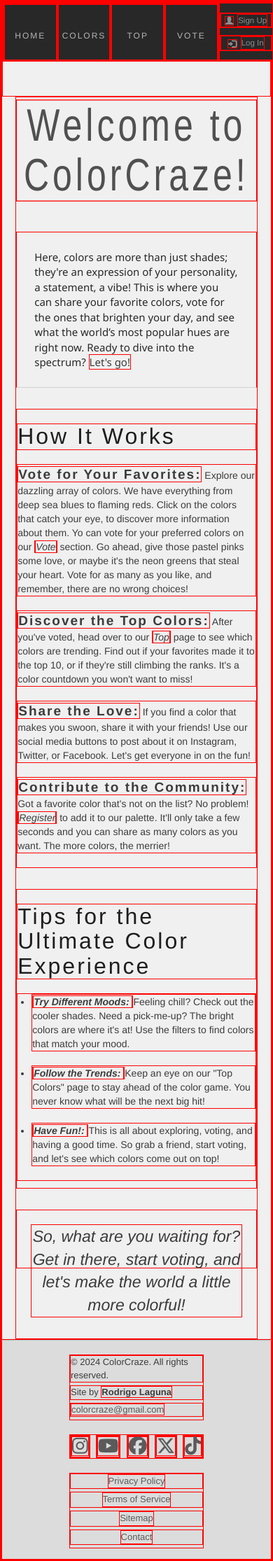
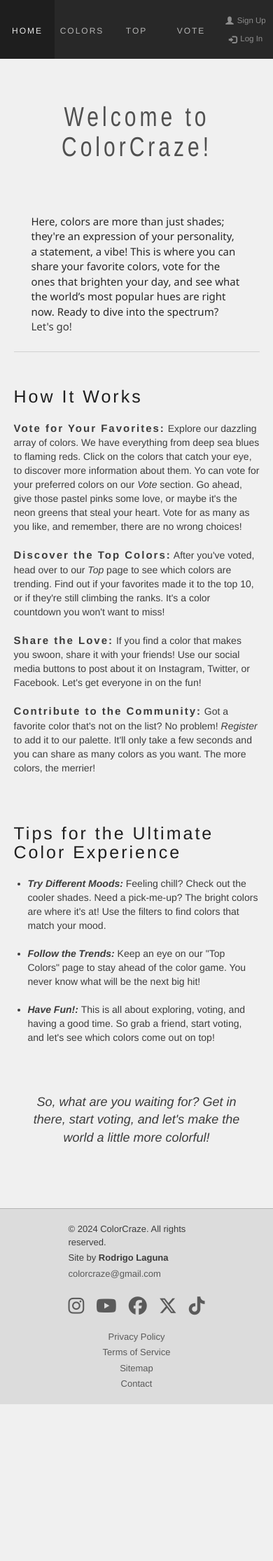
Before and after one commit to rdrlaguna/ColorCraze, a Flask app: page / in a window 390 px wide. Shown: the whole page at 70% size. After the commit the page ends 2006 px from the top, so only its background shows below. Run offline with Flask 3, Linux system fonts and the light colour scheme; some libraries are stand-ins or nearby versions.

Commit message:
Finish retouching the styles

```diff
--- a/static/styles.css
+++ b/static/styles.css
@@ -41,7 +41,6 @@
     margin: 0;
     padding: 0;
     box-sizing: border-box;
-    /*border: 1px solid red;*/
 }
 
 /* Override bootcamp settings */
@@ -1159,6 +1158,8 @@ footer a:hover {
     }
     .modal-container {
         width: 50%;
+        height: auto;
+        padding: 30px 20px 30px 20px;
     }
 
    /* .......... Footer .......... */
@@ -1178,20 +1179,30 @@ footer a:hover {
     }
 
     /* .......... Main ............ */
+    /* Page classes */
+    .page-title {
+        font-size: 3.5rem;
+    }
+    .page-intro {
+        font-size: 1.8rem;
+    }
+
     /* --- Color Modal --- */
     .modal-container {
         width: 60%;
+    }
+
+    /* --- Account / login */
+    #account-container {
+        width: 80%;
     }
 }
 
 
 
+/* ::::::::::::::: LARGE MOBILE DEVICES ::::::::::::::::::::: */
+@media only screen and (max-width: 580px) {
 
-/* ::::::::::::::: LARGE MOBILE DEVICES ::::::::::::::::::::: */
-@media only screen and (max-width: 576px) {
-    * {
-        border: 1px solid red;
-    }
     /* .......... Header .......... */
     .nav-page-link {
         padding-left:0;
@@ -1207,6 +1218,21 @@ footer a:hover {
     }
 
     /* .......... Main ............ */
+    /* Page classes */
+    .page-title {
+        font-size: 3rem;
+    }
+    .page-section-title {
+        font-size: 2.5rem;
+    }
+    .text-stand-out {
+        font-size: 1.5rem;
+    }
+    .page-cta {
+        font-size: 1.8rem;
+    }
+
+    /* -------------- */
     #color-picker {
         width: 80%;
     }
@@ -1232,6 +1258,12 @@ footer a:hover {
     /* --- VOTE PAGE --- */
     #vote-container {
         gap: 1rem;
+    }
+
+    /* --- Account / login */
+    .form-container {
+        width: 80%;
+        height: 35vh;
     }
 
     /* .......... Footer .......... */
@@ -1308,6 +1340,15 @@ footer a:hover {
         width: 8rem;
     }
 
+    /* --- Account / login */
+
+    .form-inp {
+        width: 80% !important;
+    }
+    .access-btn {
+        width: 50%;
+    }
+
 
 
 
@@ -1361,5 +1402,9 @@ footer a:hover {
         width: 18rem;
     }
 
+    /* --- Account / login */
+    .access-title {
+        font-size: 3rem;
+    }
 
 }
```
